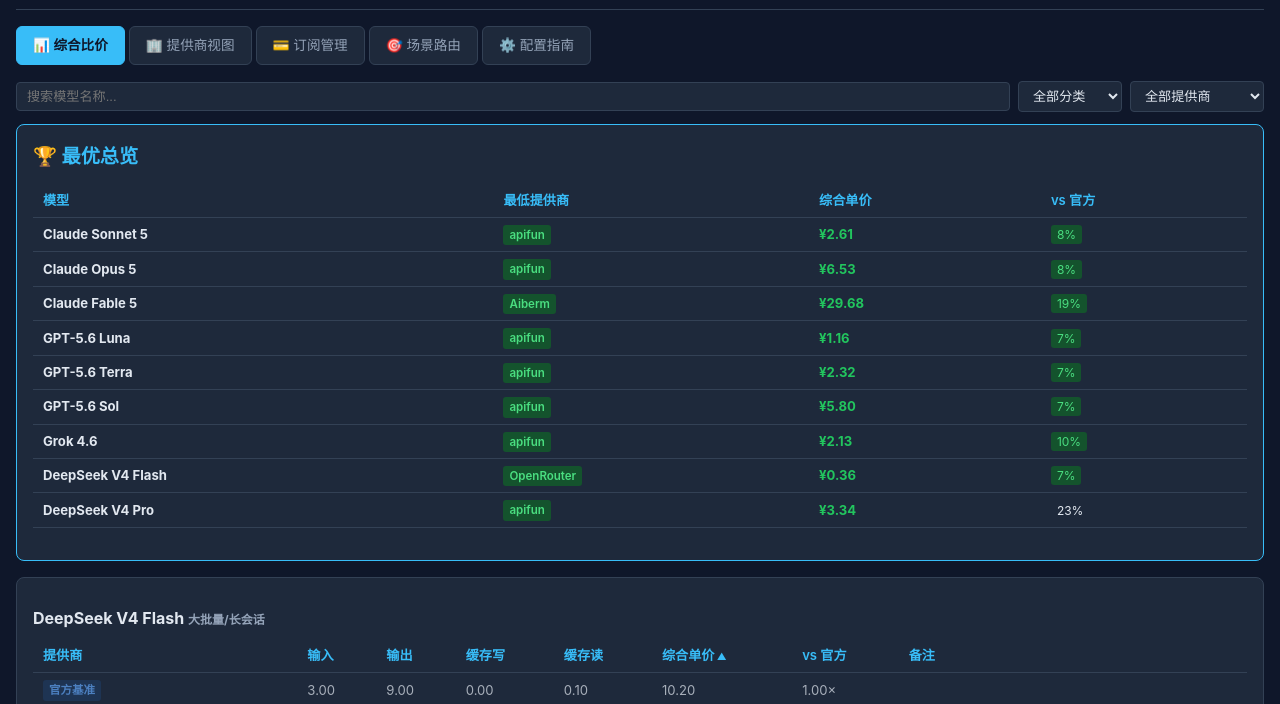
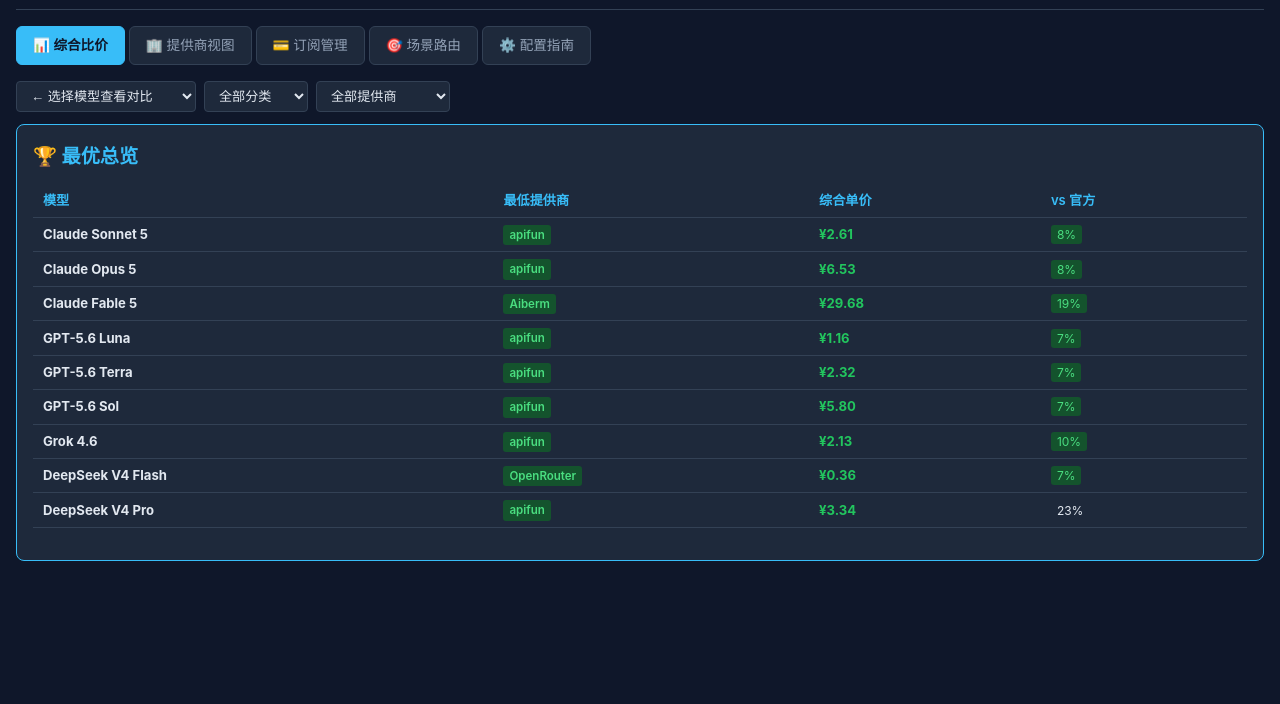
Before and after one commit to zzpwestlife/ai-sub, a plain HTML site: page ai-pricing-board.html in a window 1280 px wide. Shown: the part 81-785 px from the top of the page. Drawn offline with Linux system fonts and the light colour scheme.

Commit message:
AI pricing board with data.json

```diff
--- a/ai-pricing-board.html
+++ b/ai-pricing-board.html
@@ -76,7 +76,7 @@ th.sorted-desc::after { content:' ▼'; font-size:.6rem; }
 <!-- ==================== 综合比价 ==================== -->
 <div id="view-overview" class="view active">
   <div class="filter-bar">
-    <input type="text" id="searchModel" placeholder="搜索模型名称..." oninput="renderOverview()">
+    <select id="filterModel" onchange="renderOverview()" style="min-width:180px"><option value="">← 选择模型查看对比</option></select>
     <select id="filterCategory" onchange="renderOverview()"><option value="">全部分类</option></select>
     <select id="filterProvider" onchange="renderOverview()"><option value="">全部提供商</option></select>
   </div>
@@ -189,7 +189,7 @@ function switchTab(name) {
 // 综合比价视图
 // ============================================================
 function renderOverview() {
-  const search = (document.getElementById('searchModel').value || '').toLowerCase();
+  const modelFilter = document.getElementById('filterModel').value;
   const catFilter = document.getElementById('filterCategory').value;
   const provFilter = document.getElementById('filterProvider').value;
 
@@ -227,11 +227,17 @@ function renderOverview() {
   // Filter
   let modelIds = Object.keys(grouped).filter(id => {
     const m = grouped[id];
-    if (search && !m.name.toLowerCase().includes(search) && !m.desc.toLowerCase().includes(search)) return false;
+    if (modelFilter && m.id !== modelFilter) return false;
     if (catFilter && m.category !== catFilter) return false;
     if (provFilter && !m.entries.some(e => e.provider === provFilter)) return false;
     return true;
   });
+
+  // If no model selected and no filters, only show summary
+  if (!modelFilter && !catFilter && !provFilter) {
+    document.getElementById('overviewContent').innerHTML = summaryHtml;
+    return;
+  }
 
   // Sort by composite price (best first)
   modelIds.sort((a, b) => {
@@ -300,7 +306,7 @@ function renderOverview() {
     html += `</tbody></table></div>`;
   });
 
-  document.getElementById('overviewContent').innerHTML = summaryHtml + html;
+  document.getElementById('overviewContent').innerHTML = html + summaryHtml;
 }
 
 // ============================================================
@@ -460,14 +466,18 @@ function init() {
   if (!DATA) return;
   document.getElementById('updateDate').textContent = `数据基准: ${DATA.updateDate} · 综合单价 = 70%×有效输入 + 30%×输出 · 缓存命中率按 ${document.getElementById('cacheHit').value}% 估算`;
 
-  // Populate filters
+  // Populate model dropdown
+  const modelSel = document.getElementById('filterModel');
+  DATA.models.forEach(m => { const o = document.createElement('option'); o.value = m.id; o.textContent = m.name; modelSel.appendChild(o); });
+
+  // Populate category filter
   const cats = [...new Set(DATA.models.map(m => m.category))];
   const catSel = document.getElementById('filterCategory');
   cats.forEach(c => { const o = document.createElement('option'); o.value = c; o.textContent = c; catSel.appendChild(o); });
 
-  const provs = DATA.providers.map(p => ({ id: p.id, name: p.name }));
+  // Populate provider filter
   const provSel = document.getElementById('filterProvider');
-  provs.forEach(p => { const o = document.createElement('option'); o.value = p.id; o.textContent = p.name; provSel.appendChild(o); });
+  DATA.providers.forEach(p => { const o = document.createElement('option'); o.value = p.id; o.textContent = p.name; provSel.appendChild(o); });
 
   render();
 }
```
Also changed, not shown: index.html (+17 -7 lines).
